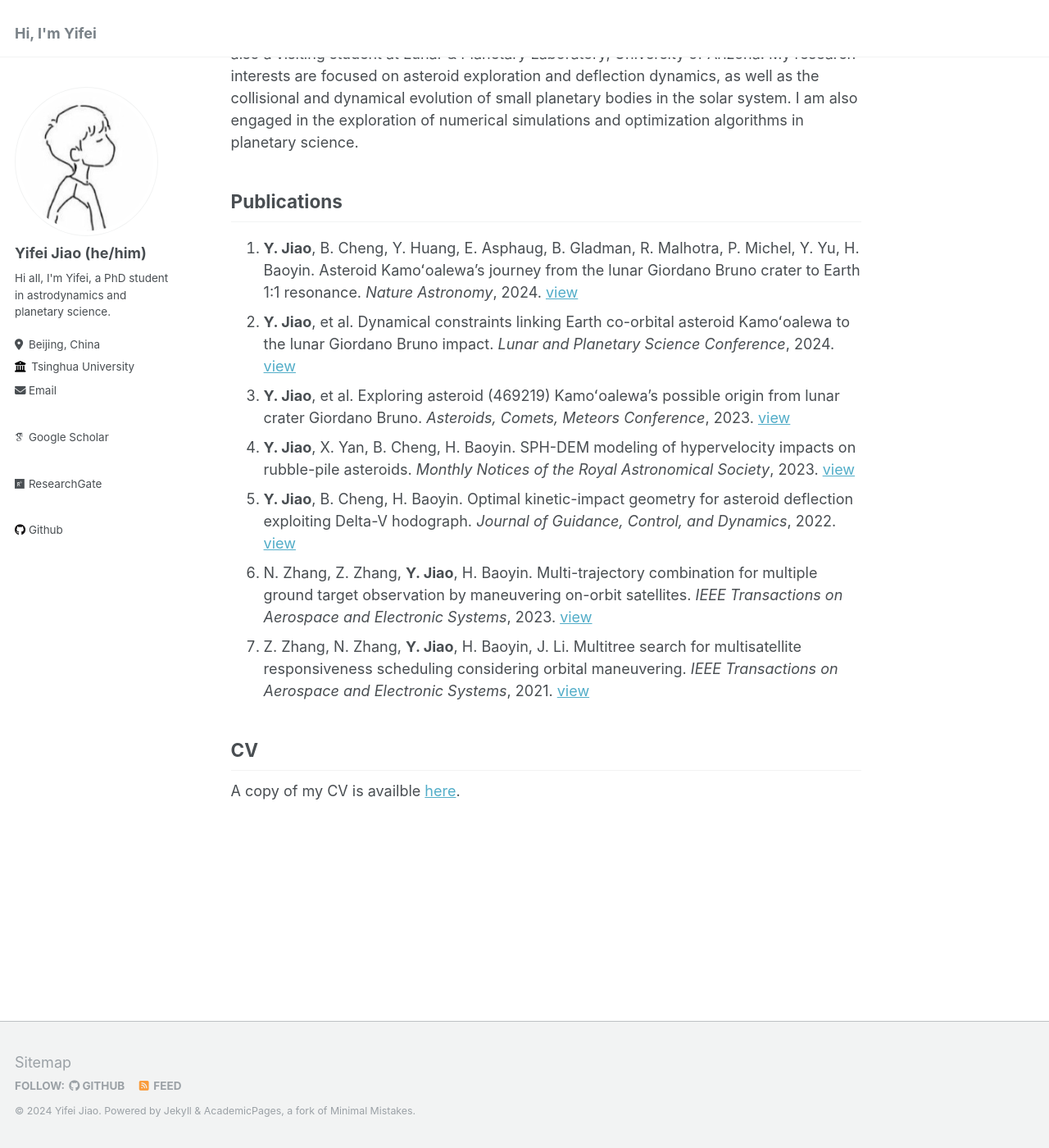
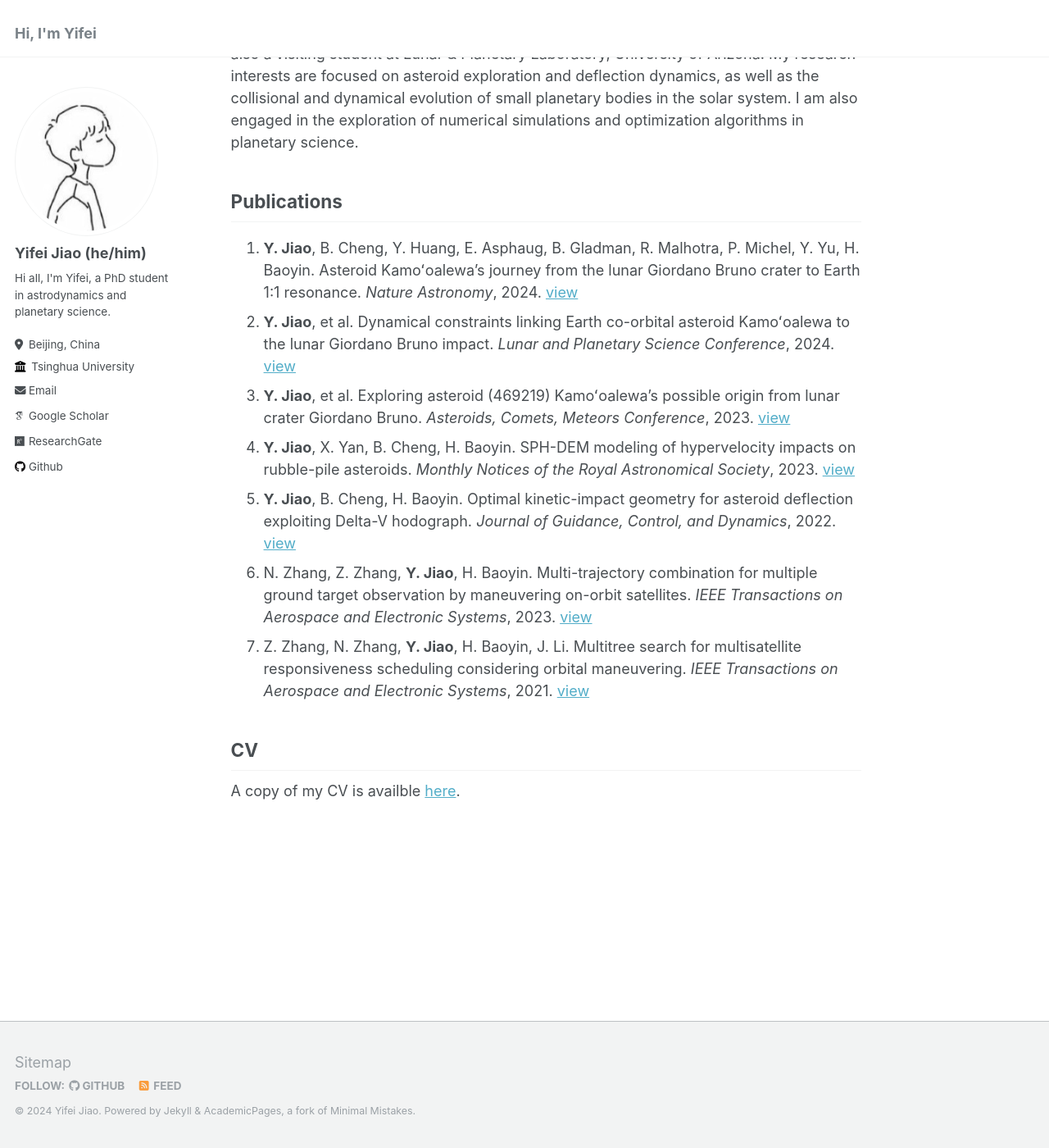
Before and after one commit to jiaoyf-thu/jiaoyf-thu.github.io, a Jekyll site: the page built from _pages/about.md, in a window 1280 px wide and 1400 px high, scrolled down 141 px. Shown: the whole window at 82% size. Built offline with Jekyll 4.4.1, drawn with Linux system fonts in a browser that asks for light colours; some web fonts are replaced.

Commit message:
Update _sidebar.scss

```diff
--- a/_sass/_sidebar.scss
+++ b/_sass/_sidebar.scss
@@ -184,7 +184,6 @@
 .author__urls {
   display: none;
   position: absolute;
-  height: 50px;
   right: 0;
   margin-top: 15px;
   padding: 10px;
@@ -245,7 +244,6 @@
   }
 
   a {
-    height: 50px;
     display: block;
     margin-bottom: 5px;
     padding-right: 5px;
```
